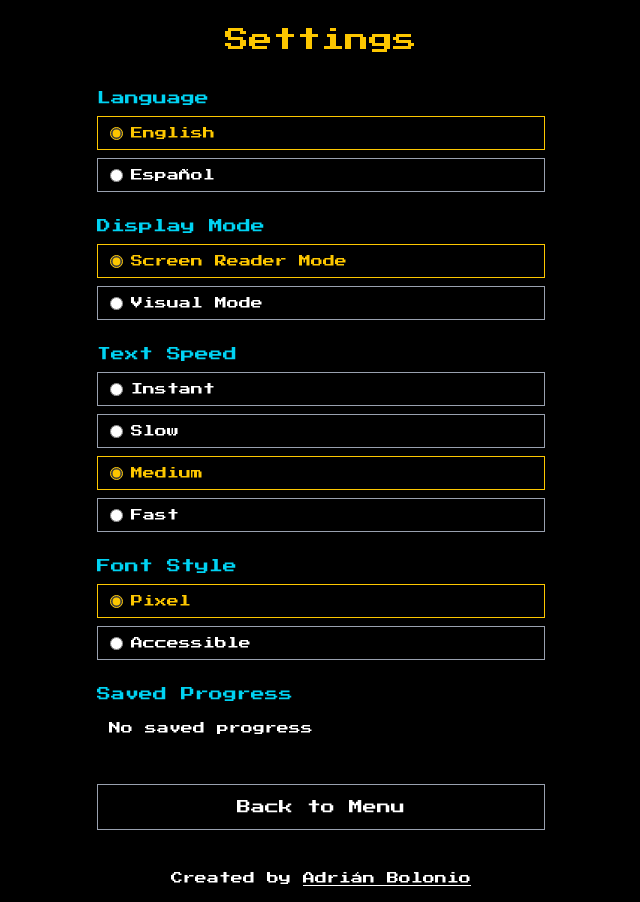
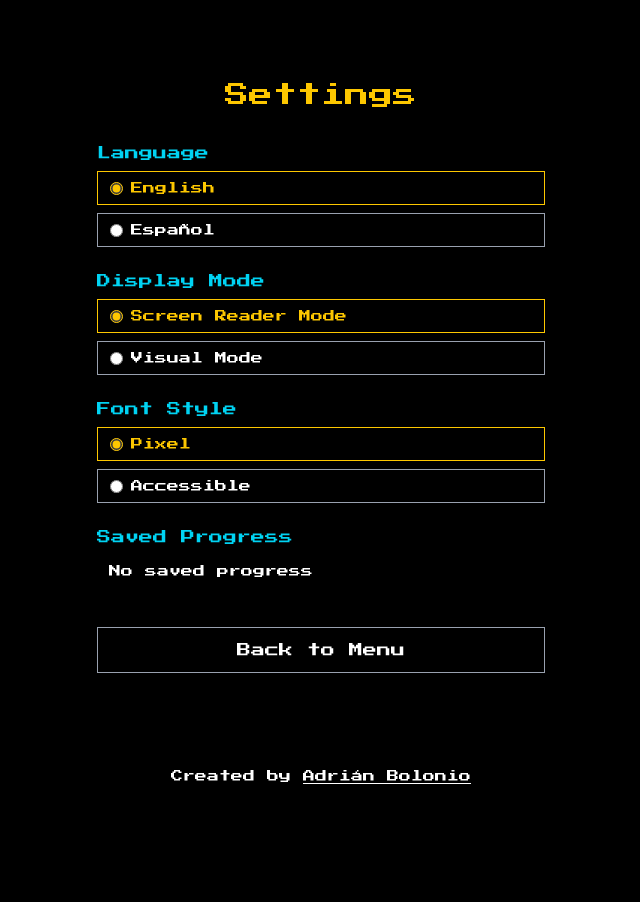
Before and after one commit to bolonio/thea11ygame, a Next.js app: page /en/settings in a window 1280 px wide. Shown: the whole page, without its empty margins (319-959 px from the left). After the commit the page ends 800 px from the top, so only its background shows below. Built offline with nearby package versions, Linux system fonts and the light colour scheme.

Commit message:
Remove text speed

```diff
--- a/src/app/[locale]/settings/page.tsx
+++ b/src/app/[locale]/settings/page.tsx
@@ -6,14 +6,14 @@ import { useSettings } from "@/contexts/SettingsContext";
 import { Link, usePathname, useRouter } from "@/i18n/navigation";
 import { routing } from "@/i18n/routing";
 import { deleteAllSaves, hasSave } from "@/engine/save";
-import type { DisplayMode, TextSpeed, FontStyle } from "@/engine/types";
+import type { DisplayMode, FontStyle } from "@/engine/types";
 
 export default function SettingsPage() {
   const t = useTranslations("settings");
   const locale = useLocale();
   const router = useRouter();
   const pathname = usePathname();
-  const { settings, setDisplayMode, setTextSpeed, setFontStyle } = useSettings();
+  const { settings, setDisplayMode, setFontStyle } = useSettings();
 
   const languages = routing.locales.map((loc) => ({
     value: loc,
@@ -23,13 +23,6 @@ export default function SettingsPage() {
   const displayModes: { value: DisplayMode; label: string }[] = [
     { value: "screenreader", label: t("screenreaderMode") },
     { value: "visual", label: t("visualMode") },
-  ];
-
-  const textSpeeds: { value: TextSpeed; label: string }[] = [
-    { value: "instant", label: t("instant") },
-    { value: "slow", label: t("slow") },
-    { value: "medium", label: t("medium") },
-    { value: "fast", label: t("fast") },
   ];
 
   const fontStyles: { value: FontStyle; label: string }[] = [
@@ -122,33 +115,6 @@ export default function SettingsPage() {
           </div>
         </fieldset>
 
-        {/* Text Speed */}
-        <fieldset>
-          <legend className="text-cyan-400 text-sm mb-2">{t("textSpeed")}</legend>
-          <div className="flex flex-col gap-2">
-            {textSpeeds.map((speed) => (
-              <label
-                key={speed.value}
-                className={`flex items-center gap-2 px-3 py-2 border cursor-pointer transition-colors text-xs ${
-                  settings.textSpeed === speed.value
-                    ? "border-yellow-400 text-yellow-400"
-                    : "border-gray-400 text-white"
-                }`}
-              >
-                <input
-                  type="radio"
-                  name="textSpeed"
-                  value={speed.value}
-                  checked={settings.textSpeed === speed.value}
-                  onChange={() => setTextSpeed(speed.value)}
-                  className="accent-yellow-400"
-                />
-                {speed.label}
-              </label>
-            ))}
-          </div>
-        </fieldset>
-
         {/* Font Style */}
         <fieldset>
           <legend className="text-cyan-400 text-sm mb-2">{t("fontStyle")}</legend>
--- a/src/components/game/SubtitleDisplay.tsx
+++ b/src/components/game/SubtitleDisplay.tsx
@@ -8,16 +8,9 @@ interface SubtitleDisplayProps {
   id?: string;
 }
 
-const SPEEDS: Record<string, number> = {
-  instant: 0,
-  fast: 10,
-  medium: 30,
-  slow: 60,
-};
-
 export default function SubtitleDisplay({ text, id }: SubtitleDisplayProps) {
   const { settings } = useSettings();
-  const speed = SPEEDS[settings.textSpeed] ?? 0;
+  const speed = settings.displayMode === "visual" ? 30 : 0;
   const [displayed, setDisplayed] = useState(speed === 0 ? text : "");
 
   useEffect(() => {
--- a/src/contexts/SettingsContext.tsx
+++ b/src/contexts/SettingsContext.tsx
@@ -1,20 +1,18 @@
 "use client";
 
 import { createContext, useContext, useState, useEffect, useCallback, type ReactNode } from "react";
-import type { Settings, DisplayMode, TextSpeed, FontStyle } from "@/engine/types";
+import type { Settings, DisplayMode, FontStyle } from "@/engine/types";
 
 const STORAGE_KEY = "thea11ygame_settings";
 
 const defaultSettings: Settings = {
   displayMode: "screenreader",
-  textSpeed: "medium",
   fontStyle: "pixel",
 };
 
 interface SettingsContextValue {
   settings: Settings;
   setDisplayMode: (mode: DisplayMode) => void;
-  setTextSpeed: (speed: TextSpeed) => void;
   setFontStyle: (style: FontStyle) => void;
 }
 
@@ -46,16 +44,12 @@ export function SettingsProvider({ children }: { children: ReactNode }) {
     setSettings((s) => ({ ...s, displayMode }));
   }, []);
 
-  const setTextSpeed = useCallback((textSpeed: TextSpeed) => {
-    setSettings((s) => ({ ...s, textSpeed }));
-  }, []);
-
   const setFontStyle = useCallback((fontStyle: FontStyle) => {
     setSettings((s) => ({ ...s, fontStyle }));
   }, []);
 
   return (
-    <SettingsContext.Provider value={{ settings, setDisplayMode, setTextSpeed, setFontStyle }}>
+    <SettingsContext.Provider value={{ settings, setDisplayMode, setFontStyle }}>
       {children}
     </SettingsContext.Provider>
   );
--- a/src/engine/types.ts
+++ b/src/engine/types.ts
@@ -132,11 +132,9 @@ export interface SaveData {
 // ---- Settings ----
 
 export type DisplayMode = "screenreader" | "visual";
-export type TextSpeed = "instant" | "slow" | "medium" | "fast";
 export type FontStyle = "pixel" | "inter";
 
 export interface Settings {
   displayMode: DisplayMode;
-  textSpeed: TextSpeed;
   fontStyle: FontStyle;
 }
--- a/src/messages/en.json
+++ b/src/messages/en.json
@@ -60,11 +60,6 @@
     "displayMode": "Display Mode",
     "screenreaderMode": "Screen Reader Mode",
     "visualMode": "Visual Mode",
-    "textSpeed": "Text Speed",
-    "instant": "Instant",
-    "slow": "Slow",
-    "medium": "Medium",
-    "fast": "Fast",
     "fontStyle": "Font Style",
     "pixelFont": "Pixel",
     "accessibleFont": "Accessible",
--- a/src/messages/es.json
+++ b/src/messages/es.json
@@ -60,11 +60,6 @@
     "displayMode": "Modo de Pantalla",
     "screenreaderMode": "Modo Lector de Pantalla",
     "visualMode": "Modo Visual",
-    "textSpeed": "Velocidad del Texto",
-    "instant": "Instantáneo",
-    "slow": "Lento",
-    "medium": "Medio",
-    "fast": "Rápido",
     "fontStyle": "Tipo de Letra",
     "pixelFont": "Pixelado",
     "accessibleFont": "Accesible",
```
